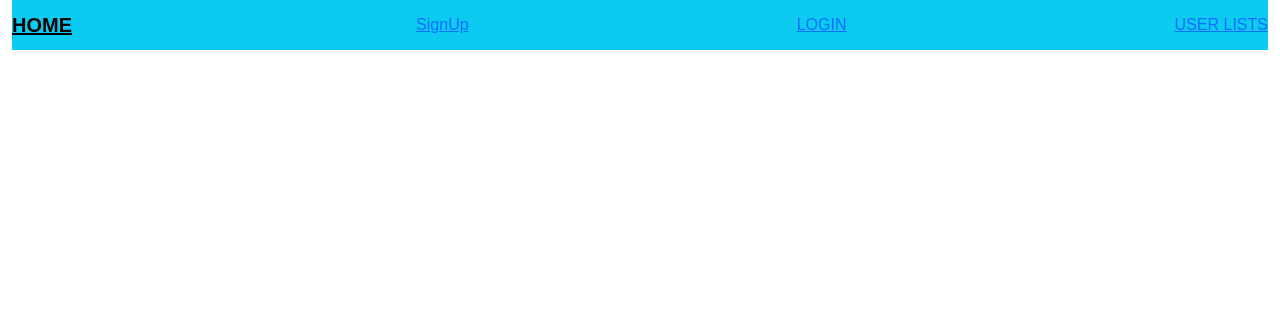
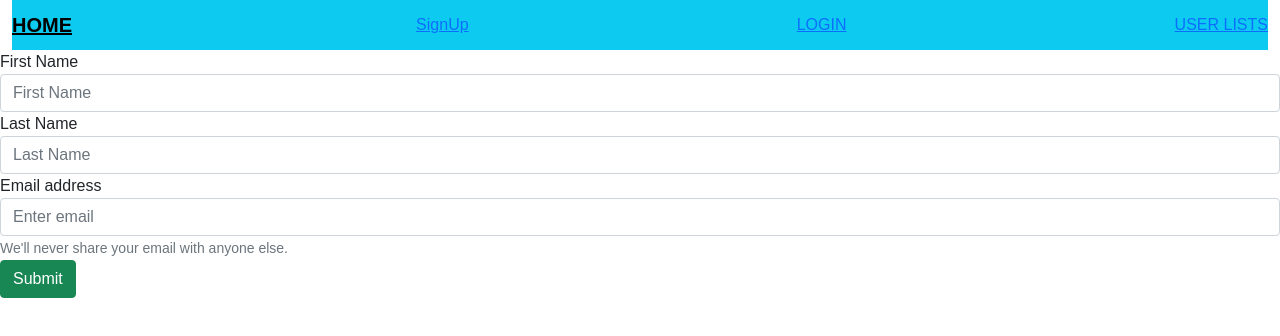
Before and after one commit to m-sushant/assignment, an Angular app: page /update/1 in a window 1280 px wide. Before the commit this address led to /. Shown: the top 336 px of the page. Built offline with nearby package versions, Linux system fonts and the light colour scheme; no server answers.

Commit message:
fourth commit

```diff
--- a/src/app/app-routing.module.ts
+++ b/src/app/app-routing.module.ts
@@ -5,6 +5,8 @@ import { HomepageComponent } from './homepage/homepage.component';
 import { LoginComponent } from './login/login.component';
 import { UserListComponent } from './user-list/user-list.component';
 import { UserDetailComponent } from './user-detail/user-detail.component';
+import { EditUserComponent } from './edit-user/edit-user.component';
+
 
 const routes: Routes = [
   {
@@ -26,6 +28,10 @@ const routes: Routes = [
   {
   path:'view/:id',
   component:UserDetailComponent
+  },
+  {
+    path:'update/:id',
+    component:EditUserComponent
   }
 ];
 
--- /dev/null
+++ b/src/app/edit-user/edit-user.component.html
@@ -0,0 +1,20 @@
+<div class="layout">
+    <form [formGroup]="editForm" (ngSubmit)="updateData(editForm.value)">
+      <div class="form-group">
+        <label for="exampleInputFirstName">First Name</label>
+        <input type="text" class="form-control" id="exampleInputFirstName" formControlName="fName" aria-describedby="emailHelp" placeholder="First Name">
+
+      </div>
+      <div class="form-group">
+        <label for="exampleInputLastName">Last Name</label>
+        <input type="text" class="form-control" formControlName="lName" id="exampleInputLastName" placeholder="Last Name">
+      </div>
+      <div class="form-group">
+        <label for="exampleInputEmail1">Email address</label>
+        <input type="email" class="form-control" id="exampleInputEmail1" formControlName="emailID" aria-describedby="emailHelp" placeholder="Enter email">
+        <small id="emailHelp" class="form-text text-muted">We'll never share your email with anyone else.</small>
+      </div>
+
+      <button type="submit" class="btn btn-success">Submit</button>
+    </form>
+  </div>
--- /dev/null
+++ b/src/app/edit-user/edit-user.component.ts
@@ -0,0 +1,44 @@
+import { Component, OnInit } from '@angular/core';
+import {Router, ActivatedRoute} from "@angular/router";
+import { UserService } from '../user.service';
+import {FormBuilder, FormGroup, Validators} from "@angular/forms";
+
+
+@Component({
+  selector: 'app-edit-user',
+  templateUrl: './edit-user.component.html',
+  styleUrls: ['./edit-user.component.css']
+})
+export class EditUserComponent implements OnInit {
+  editForm:FormGroup;
+  file:any;
+  e_ID:any;
+  constructor( private httpService:UserService, private fb: FormBuilder, private router: Router, private route: ActivatedRoute) {
+    this.editForm = this.fb.group({
+      fName: ['', Validators.required],
+      lName: ['', Validators.required],
+      emailID: ['', Validators.compose([Validators.required])],
+    });
+  }
+    ngOnInit(): void {
+      this.e_ID = this.route.snapshot.params['id'];
+      this.presentDetails(this.e_ID);
+  }
+
+  presentDetails(e_ID: string){
+    this.httpService.presentData(e_ID).subscribe((Response:any) =>{
+      this.file = Response.data;
+      this.editForm.controls['fName'].setValue(this.file['first_name']);
+    },(error:any) =>{
+      console.log('presentDetails',error);
+    });
+  }
+
+  updateData(values:any){
+    const file=new FormData();
+    file.append('fName', this.e_ID);
+    this.httpService.updateEditData(file).subscribe(result=>{
+      this.router.navigate(['user-list']);
+    })
+  }
+}
--- a/src/app/user-list/user-list.component.html
+++ b/src/app/user-list/user-list.component.html
@@ -9,7 +9,7 @@
         </tr>
         <tr *ngFor="let user of userList" class="details">
             <td class="inner">{{user.id}}</td>
-            <td class="inner">{{user.email}}</td>
+            <td class="inner" (click)="getNavigation('update', user.id)">  {{user.email}}</td>
             <td class="inner">{{user.first_name}}</td>
             <td class="inner">{{user.last_name}}</td>
             <td class="inner"><img (click)="getNavigation('view', user.id)" [src]="user.avatar"></td>
--- a/src/app/user-list/user-list.component.ts
+++ b/src/app/user-list/user-list.component.ts
@@ -1,6 +1,7 @@
 import { Component, OnInit } from '@angular/core';
 import { UserService } from '../user.service';
 import { Router } from '@angular/router';
+
 
 @Component({
   selector: 'app-user-list',
--- a/src/app/user.service.ts
+++ b/src/app/user.service.ts
@@ -13,9 +13,15 @@ export class UserService {
       return this.http.get(this.url + "users?page=2");
     }
   getSignUpData(data:any){
-    return this.http.post(this.url + "api/users",data)
+    return this.http.post(this.url + "api/users", data)
   }
   presentData(id: string){
     return this.http.get(this.url + "users/" + id);
   }
+  createUser(cred:any){
+    return this.http.post(this.url + "users",cred);
+  }
+  updateEditData(id:any){
+    return this.http.put(this.url + "users/" + id, id);
+  }
 }
```
Also changed, not shown: src/app/app.module.ts (+6 -1 lines), src/app/edit-user/edit-user.component.css (added), src/app/user-detail/user-detail.component.html (line endings or trailing spaces), 1 other file (tests, documents, lock files or other folders).
